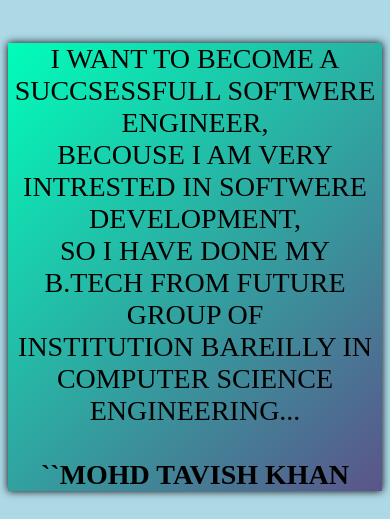
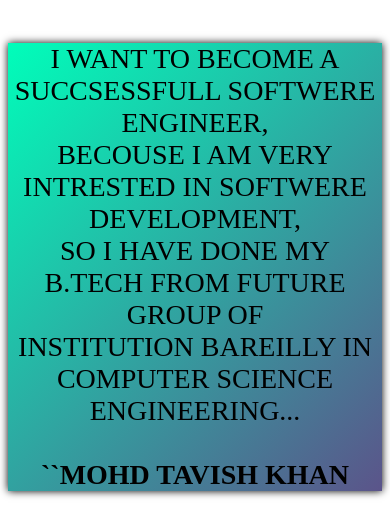
Before and after one commit to Mohdtabish75/portfolo, a plain HTML site: page index1.html in a window 390 px wide. Shown: the part 480-999 px from the top of the page. Drawn offline with Linux system fonts and the light colour scheme.

Commit message:
Update index1.html

```diff
--- a/index1.html
+++ b/index1.html
@@ -5,17 +5,7 @@
     <meta name="viewport" content="width=device-width, initial-scale=1.0">
     <title>Responsive Website</title>
     <link rel="stylesheet" href="style.css">
-    <style>
-    @media screen and (max-width:900px)
-{
-body {background-color:rgb(174, 234, 174);}
-}
-@media screen and (max-width:600px)
-{
-body {background-color:lightblue;}
-}
 
-    </style>
 </head>
 <body>
     <header class="hd">THIS IS MY PORTFOLIO</header><br><hr>
```
